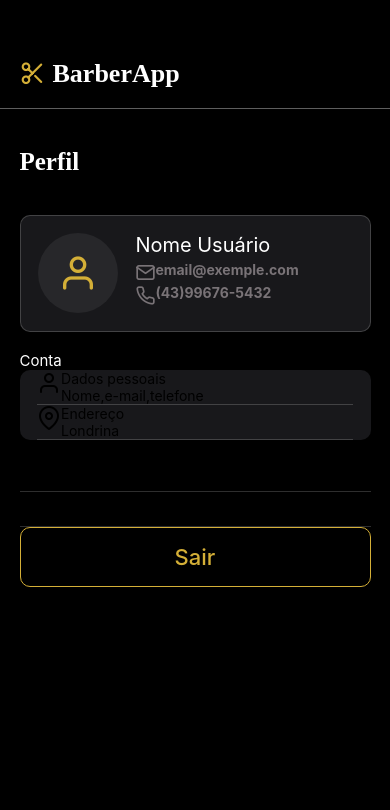
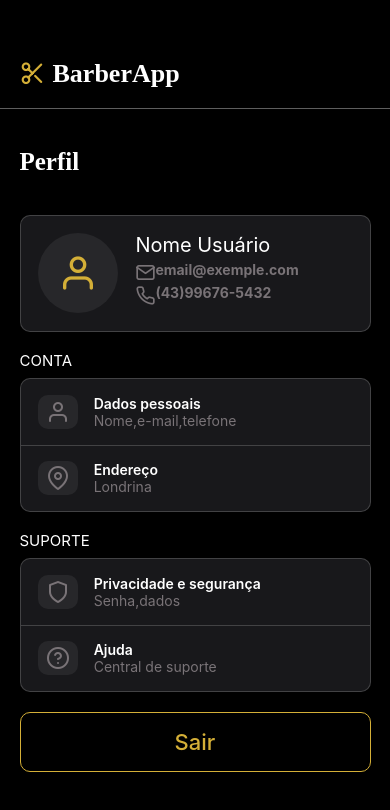
Before and after one commit to Claudemir786/BarberApp, a React Native app in the folder Frontend/: screen /Perfil in a window 390 px wide. Shown: the top 810 px of the page. Built offline with nearby package versions, Linux system fonts and the light colour scheme.

Commit message:
primeira versão da tela de perfil, no momento ainda estatica

```diff
--- a/Frontend/src/pages/Profile.js
+++ b/Frontend/src/pages/Profile.js
@@ -34,53 +34,72 @@ export default function Profile({navigation}){
 
             {/*cards com as opções */}
             {/*Card 1 */}
-            <View style={{width:'90%', alignSelf:'center', marginTop:"5%"}}>
+            <View style={styles.viewTitleCard}>
 
-                <Text style={{fontSize:15, color:'#fff'}}>
-                Conta
+                <Text style={styles.titleCard}>
+                CONTA
                 </Text>
             </View>
             <View style={styles.cardOne}>
                 <TouchableOpacity style={styles.button}>
-                    <View><Feather name="user" size={24} color="black" /></View>
-                    <View>
-                        <Text>Dados pessoais</Text>
-                        <Text>Nome,e-mail,telefone</Text>
+
+                    <View style={styles.iconSelect}><Feather name="user" size={24} color="#797377" /></View>
+
+                    <View style={{ marginBottom:'5%', marginTop:'5%'}}>
+
+                        <Text style={styles.titleButton}>Dados pessoais</Text>
+                        <Text style={styles.subtitleButton}>Nome,e-mail,telefone</Text>
+
                     </View>
                 </TouchableOpacity>
 
+                {/*View que é somente uma linha para separar os dois componentes */}
+                <View style={{ borderBottomWidth:1,borderColor:"#ffffff2d",}}></View>
+
                 <TouchableOpacity style={styles.button}>
-                    <View><Feather name="map-pin" size={24} color="black" /></View>
-                    <View>
-                        <Text>Endereço</Text>
-                        <Text>Londrina</Text>
+
+                    <View style={styles.iconSelect}><Feather name="map-pin" size={24} color="#797377" /></View>
+
+                    <View style={{ marginBottom:'5%', marginTop:'5%'}}>
+                        <Text style={styles.titleButton}>Endereço</Text>
+                        <Text style={styles.subtitleButton}>Londrina</Text>
                     </View>
+
                 </TouchableOpacity>
 
 
             </View>
             {/*Card 2 */}
-            <Text>Suporte</Text>
-            <View>
+            <View style={styles.viewTitleCard}>
+                <Text style={styles.titleCard}>SUPORTE</Text>
+            </View>
+
+            <View style={styles.cardOne}>
                <TouchableOpacity style={styles.button}>
-                    <View><Feather name="shield" size={24} color="black" /></View>
-                    <View>
-                        <Text>Privacidade e segurança</Text>
-                        <Text>Senha,dados</Text>
+
+                    <View style={styles.iconSelect}><Feather name="shield" size={24} color="#797377" /></View>
+
+                    <View style={{ marginBottom:'5%', marginTop:'5%'}}>
+                        <Text style={styles.titleButton}>Privacidade e segurança</Text>
+                        <Text style={styles.subtitleButton}>Senha,dados</Text>
                     </View>
+
                 </TouchableOpacity>
 
+                    {/*View que é somente uma linha para separar os dois componentes */}
+                    <View style={{ borderBottomWidth:1,borderColor:"#ffffff2d",}}></View>
+
                 <TouchableOpacity style={styles.button}>
-                    <View><Feather name="help-circle" size={24} color="black" /></View>
-                    <View>
-                        <Text>Ajuda</Text>
-                        <Text>Central de suporte</Text>
+                    <View style={styles.iconSelect}><Feather name="help-circle" size={24} color="#797377" /></View>
+                    <View style={{ marginBottom:'5%', marginTop:'5%'}}>
+                        <Text style={styles.titleButton}>Ajuda</Text>
+                        <Text style={styles.subtitleButton}>Central de suporte</Text>
                     </View>
                 </TouchableOpacity>
 
             </View>
 
-            <View style={{width:'90%', alignSelf:'center'}}>
+            <View style={{width:'90%', alignSelf:'center', marginTop:'5%'}}>
                 <ButtonDefault title="Sair" color="#000" borderColor="#D4AF37" textColor="#D4AF37"/>
             </View>
 
@@ -131,14 +150,44 @@ const styles = StyleSheet.create({
         backgroundColor:'#18181B',
         width:'90%',
         alignSelf:'center',
-        borderRadius:10
+        borderRadius:10,
+        borderWidth:1,
+        borderColor:"#ffffff2d",
     },
     button:{
-        borderBottomWidth:1,
-        borderColor:"#ffffff2d",
+
         flexDirection:'row',
         width:'90%',
         alignSelf:'center'
 
+    },
+    iconSelect:{
+        marginRight:'5%',
+        backgroundColor:'#27272A',
+        justifyContent:'center',
+        alignItems:'center',
+        marginTop:'5%',
+        marginBottom:'5%',
+        width:40,
+        borderRadius:10
+    },
+    titleButton:{
+        color:"#fff",
+        fontWeight:'600'
+
+    },
+    subtitleButton:{
+        color:"#797377",
+
+    },
+    titleCard:{
+        fontSize:15,
+         color:'#fff'
+    },
+    viewTitleCard:{
+        width:'90%',
+        alignSelf:'center',
+        marginTop:"5%",
+        marginBottom:'2%'
     }
 })
```
